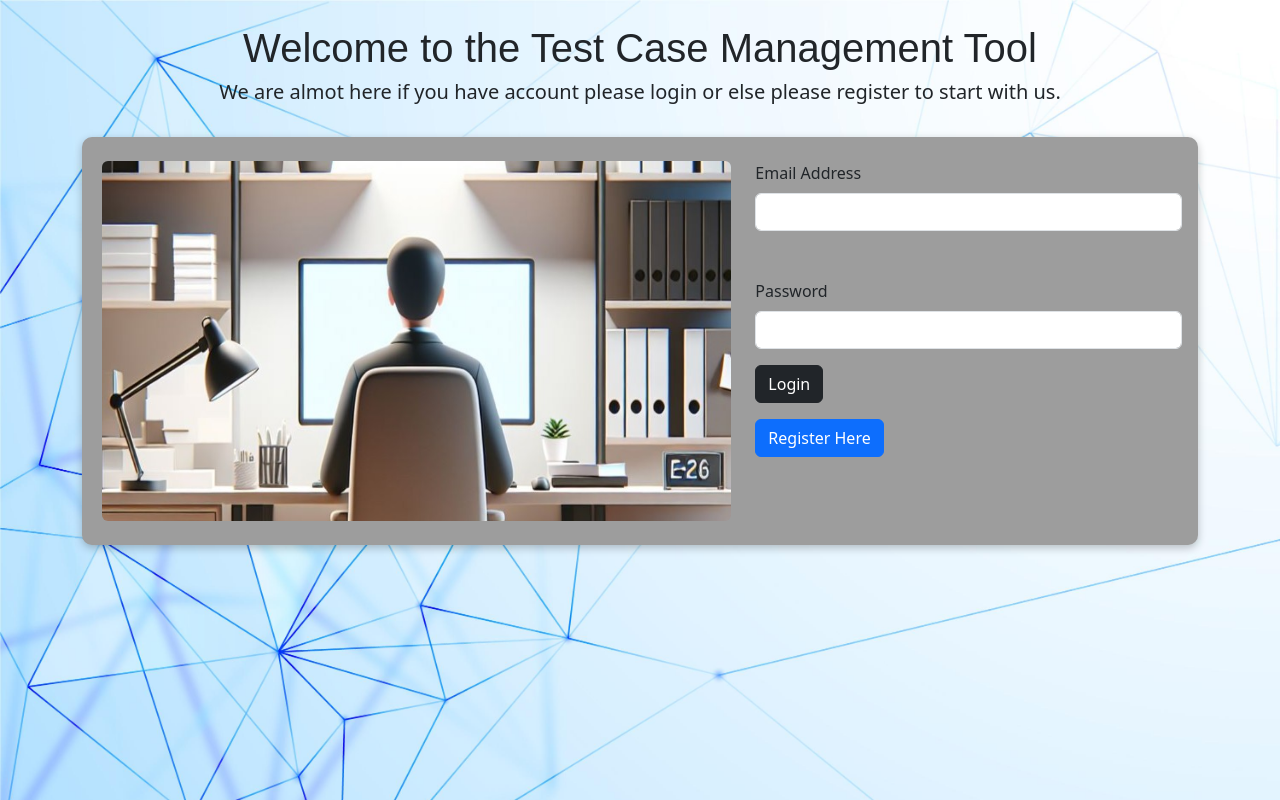
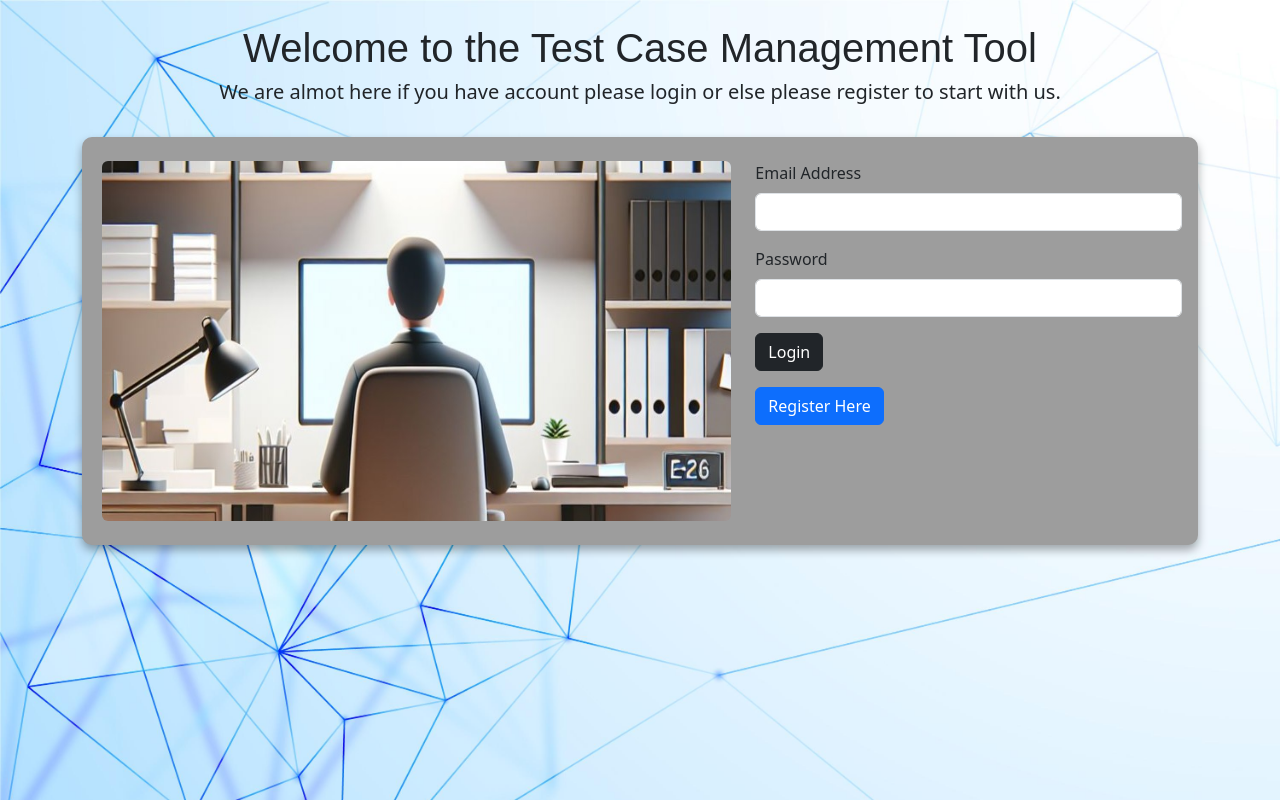
Before and after one commit to aniketh113/testCaseManagementApp, a React (Vite) app in the folder frontend/: page / in a window 1280 px wide. Built offline with nearby package versions, Linux system fonts and the light colour scheme.

Commit message:
frontend-intialchangesfinal

```diff
--- a/frontend/src/css/homescreen.css
+++ b/frontend/src/css/homescreen.css
@@ -11,7 +11,7 @@ body{
     border-radius: 10px;
     height:auto;
     background-color: #9d9d9d;
-    box-shadow: rgba(0, 0, 0, 0.24) 0px 3px 8px;;
+    box-shadow: rgba(0, 0, 0, 0.34) 0px 5px 10px;;
 }
 #coverimage{
     height: 360px;
--- a/frontend/src/screens/Homescreen.jsx
+++ b/frontend/src/screens/Homescreen.jsx
@@ -38,7 +38,7 @@ const Homescreen = () => {
             </div>
               <div className='col-5'>
               <form onSubmit={submitHandler}>
-                    <div className='mb-5 me-3'>
+                    <div className='mb-3 me-3'>
                       <label className='form-label'>Email Address</label>
                       <input
                         type="email" className='form-control'
```
